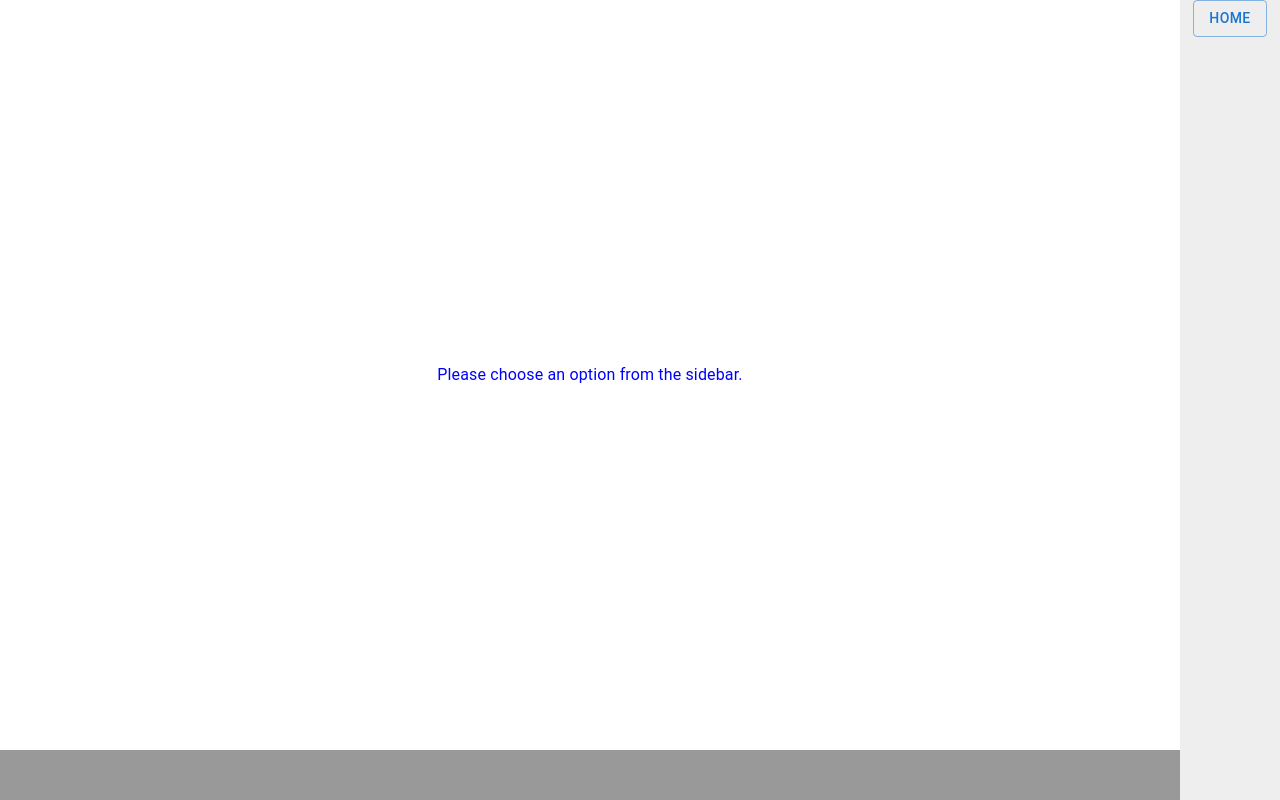
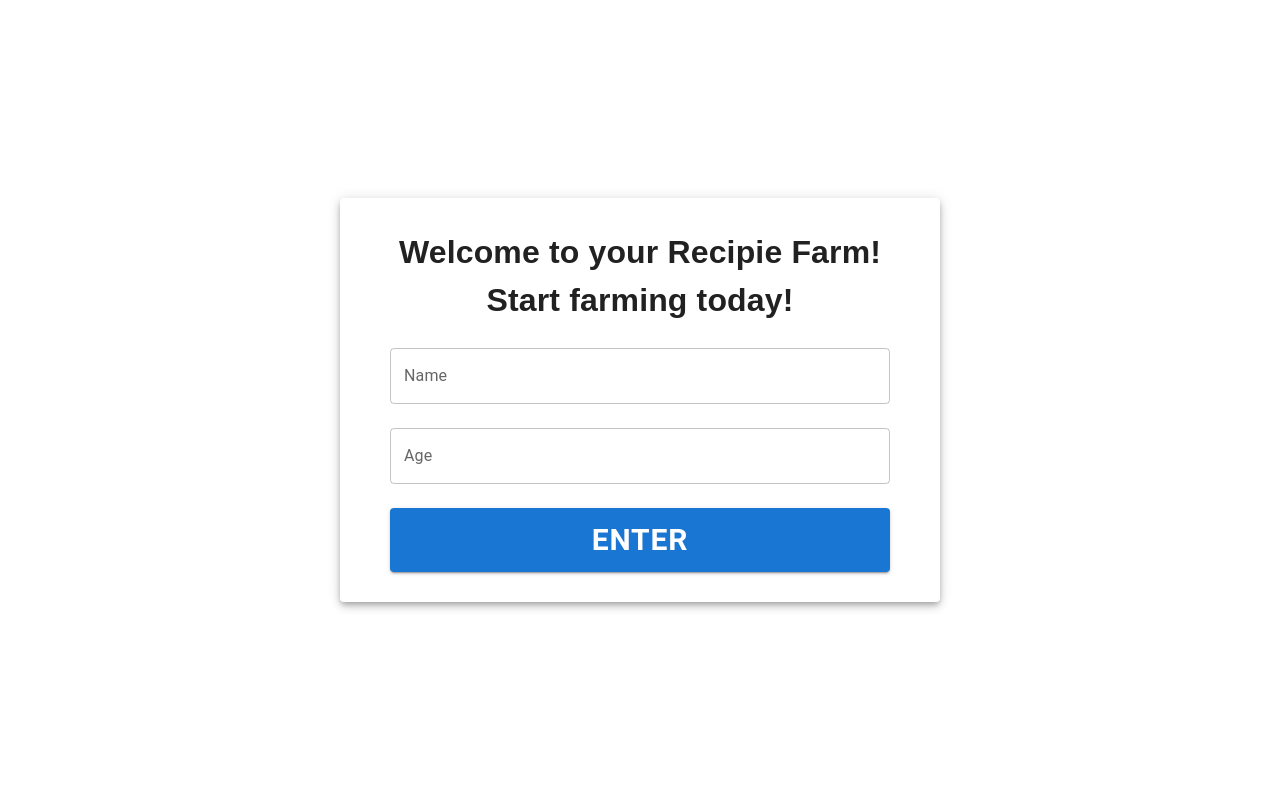
Before and after one commit to sharkbaitchomp/RecipeFarm, a React (Create React App) app: page / in a window 1280 px wide. Built offline with nearby package versions, Linux system fonts and the light colour scheme; the HTML template or start-up script is replaced by a standard one.

Commit message:
Added landing page

```diff
--- a/public/index.html
+++ b/public/index.html
@@ -6,7 +6,7 @@
     <meta name="viewport" content="width=device-width, initial-scale=1" />
     <meta name="theme-color" content="#000000" />
     <meta
-      name="description"
+      name="Recipie Farm"
       content="Web site created using create-react-app"
     />
     <link rel="apple-touch-icon" href="%PUBLIC_URL%/logo192.png" />
--- a/src/App.css
+++ b/src/App.css
@@ -9,13 +9,6 @@
 
 * {
   margin: 0;
+  border: 0;
+  font-family: Arial, Helvetica, sans-serif;
 }
-
-.navbar {
-  height:'100vh';
-  z-index:0;
-  background-color:"#eee";
-  width: '100px';
-  position: 'fixed';
-  right: 0;
-}
--- a/src/App.jsx
+++ b/src/App.jsx
@@ -1,51 +1,8 @@
 import './App.css';
-import React, { useState } from 'react';
-import { AppBar, Toolbar, Typography, Link, CssBaseline, Button, Drawer } from '@mui/material';
-import { useNavigate, BrowserRouter, Routes, Route } from 'react-router-dom';
+import React from 'react';
+import { CssBaseline, Paper, Grid, Button, TextField, Stack } from '@mui/material'
 
-function Navbar() {
-  const navigate = useNavigate();
-
-
-  const go = (where) => {
-    navigate(where);
-  };
-
-  const styleNav = {
-    height:'100vh',
-    "zIndex": 100,
-    "backgroundColor":"#eee",
-    width: '100px',
-    position: 'fixed',
-    right: 0,
-  }
-
-  return (
-    <div className="navbar" style={styleNav}>
-      <Toolbar style={{flexDirection: 'column'}}>
-        <Button variant="outlined" color="primary" onClick={() => go('/home')}>
-          Home
-        </Button>
-      </Toolbar>
-    </div>
-  )
-}
-
-
-function Footer() {
-  const styleFooter = {
-    height: "50px",
-    position:"fixed",
-    bottom: 0,
-    width: "100vw",
-    backgroundColor: "#999",
-  }
-  return(
-    <div style={styleFooter}>
-
-    </div>
-  )
-}
+import { BrowserRouter, Routes, Route } from 'react-router-dom';
 
 function App() {
   return (
@@ -62,36 +19,46 @@ function App() {
 }
 
 function StartPage() {
+  const [name, setName] = React.useState('');
+  const [age, setAge] = React.useState('');
 
-  const styleContent = {
-    height: "calc(100vh - 50px)",
-    width: "calc(100vw - 100px)",
-    position: "fixed",
-    top: 0,
-    left: 0,
-    margin: "auto",
-    padding: "auto",
-  }
+  return (
+    <div style={{ display: 'flex', justifyContent: 'center', alignItems: 'center', height: '100vh' }}>
+      <Stack spacing={2}>
+        <Paper elevation={5} style={{ padding: 30, width: 600 }}>
+          <Grid
+            container
+            spacing={3}
+            direction={'column'}
+            justify={'center'}
+            alignItems={'center'}
+            textAlign={'center'}
+          >
+            <Grid item xl>
+              <h1>Welcome to your Recipie Farm! <br/>
+              Start farming today!</h1>
+            </Grid>
+            <Grid item xl>
+              <TextField style={{ width: 500 }}variant='outlined' label="Name" onChange={e => setName(e.target.value)} value={name} type={'name'}></TextField>
+            </Grid>
+            <Grid item xl>
+              <TextField style={{ width: 500 }}variant='outlined' label="Age" onChange={e => setAge(e.target.value)} value={age} type={'age'}></TextField>
+            </Grid>
+            <Grid item xl>
+              <Button color='primary' variant='contained' style={{ width: 500, fontWeight: 'bold', fontSize: 30 }}> Enter </Button>
+            </Grid>
+          </Grid>
+        </Paper>
+      </Stack>
+    </div>
+  )
+}
 
-  const styleItems = {
-    position: "absolute",
-    top: "50%",
-    left: "50%",
-    transform: "translate(-50%, -50%)",
-  }
+function MainPage() {
 
   return (
     <div>
-    <Navbar />
-      <div style={styleContent}>
-        <div style={styleItems}>
-          <Typography style={{color:"blue", size: "2em"}}>
-            Please choose an option from the sidebar.
-            <br></br>
-          </Typography>
-        </div>
-      </div>
-    <Footer />
+    hello
     </div>
   )
 }
```
Also changed, not shown: 1 other file (tests, documents, lock files or other folders).
